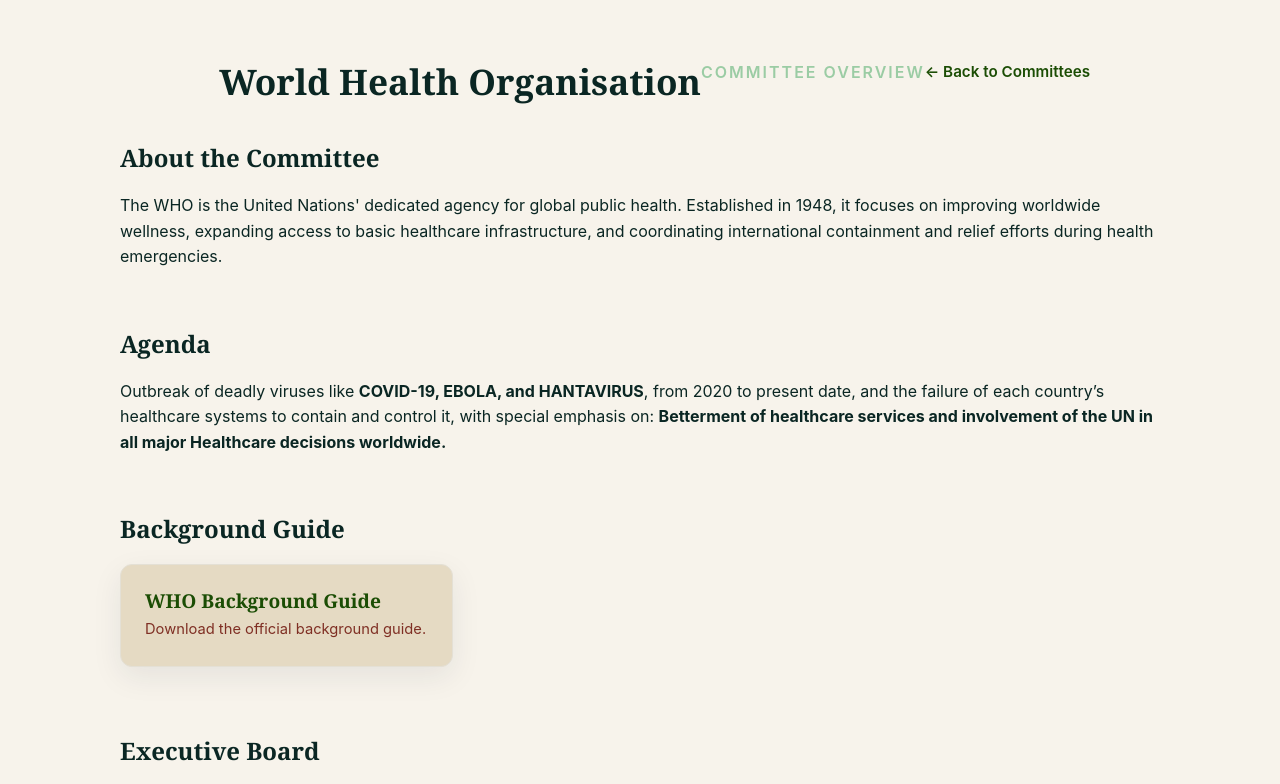
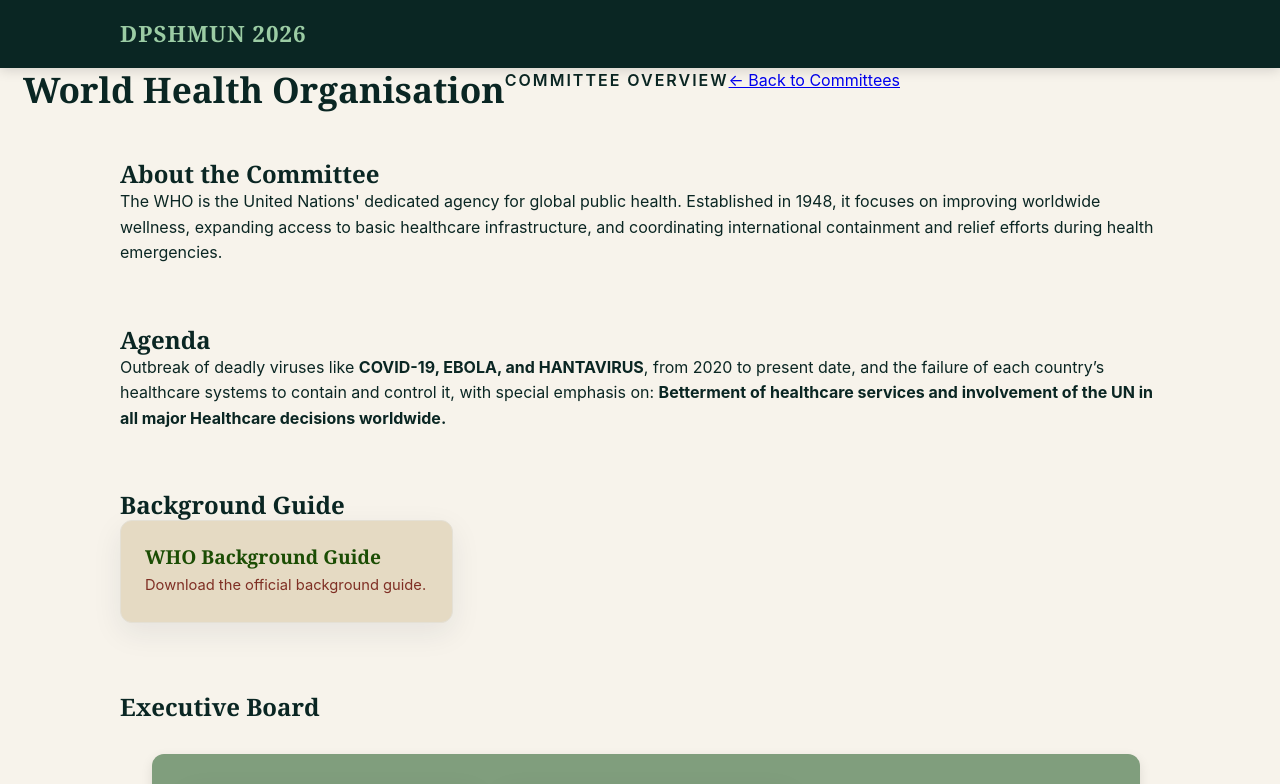
Before and after one commit to m3n0t7/DPSHMUN2026, a website: page committees/who.html in a window 1280 px wide. Shown: the top 784 px of the page. Drawn offline with Linux system fonts and the light colour scheme.

Commit message:
Refactor styles in who.html for consistency
Updated styles for the page header and main content text color. Removed unused styles for back-link and section spacing.

```diff
--- a/committees/who.html
+++ b/committees/who.html
@@ -6,41 +6,42 @@
   <title>World Health Organisation</title>
   <link rel="stylesheet" href="../styles.css">
   <style>
-    /* Page-specific tweaks */
+    /* Space after header */
     .page-header {
-      margin: 60px auto 20px auto; /* bring header closer to center */
+      margin-bottom: 40px; /* breathing room */
       max-width: 900px;
       text-align: left;
     }
+
+    /* Heading style */
     .page-header h1 {
       font-size: 2.2rem;
       margin-bottom: 10px;
+      color: #0a2623; /* deep green */
     }
+
+    /* Eyebrow style */
     .page-header .eyebrow {
       font-size: 1rem;
-      color: var(--muted);
+      color: #0a2623;
       margin-bottom: 20px;
     }
-    .back-link {
-      display: inline-block;
-      margin-bottom: 40px;
-      font-size: 0.95rem;
-      text-decoration: none;
-      color: var(--dark-green);
-      font-weight: 600;
-    }
-    main section {
-      margin-bottom: 60px; /* increase spacing between sections */
-    }
-    main h2 {
-      margin-bottom: 20px;
-    }
-    main p, main ul {
-      line-height: 1.6; /* improve readability */
+
+    /* Main content text color */
+    main, main h2, main p, main ul {
+      color: #0a2623;
     }
   </style>
 </head>
 <body>
+  <!-- ===== Top Navigation ===== -->
+  <header class="site-header">
+    <div class="nav-inner">
+      <a href="#" class="brand" data-section="home">
+        <span class="brand-mark">DPSHMUN 2026</span>
+      </a>
+    </div>
+  </header>
   <!-- ===== HEADER ===== -->
   <header class="page-header">
     <h1>World Health Organisation</h1>
```
